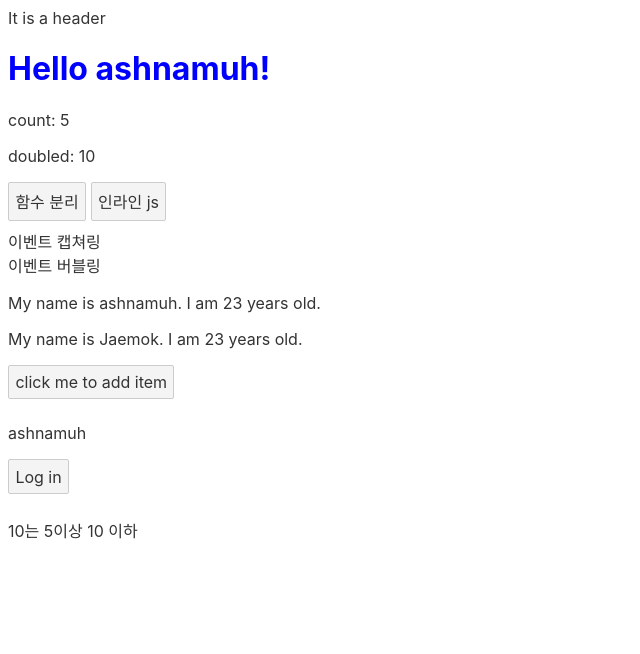
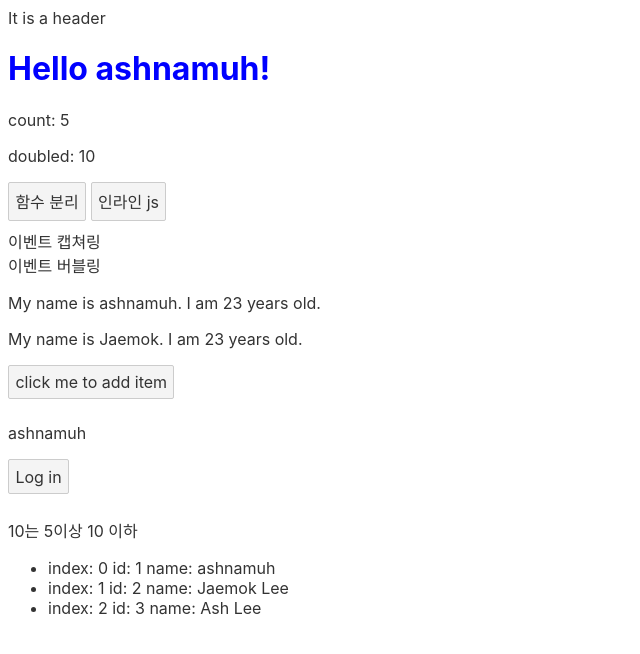
Before and after one commit to ashnamuh/hello-svelte, a Svelte app: page / in a window 1280 px wide. Shown: the top 654 px of the page, without its empty margins (0-640 px from the left). Built offline with nearby package versions, Linux system fonts and the light colour scheme.

Commit message:
add Each.svelte

```diff
--- a/src/App.svelte
+++ b/src/App.svelte
@@ -5,6 +5,7 @@ import Event from './components/Event.svelte';
 import Props from './components/Props.svelte';
 import ArrayList from './components/ArrayList.svelte';
 import IfElse from './components/IfElse.svelte';
+import Each from './components/Each.svelte';
 
 const name = 'ashnamuh';
 
@@ -33,3 +34,4 @@ const jaemok = {
 <Props {...jaemok}></Props>
 <ArrayList></ArrayList>
 <IfElse></IfElse>
+<Each></Each>
--- /dev/null
+++ b/src/components/Each.svelte
@@ -0,0 +1,17 @@
+<script>
+let people = [
+  { id: 1, name: 'ashnamuh' },
+  { id: 2, name: 'Jaemok Lee' },
+  { id: 3, name: 'Ash Lee' }
+]
+</script>
+
+<ul>
+  {#each people as person, index}
+    <li>
+      index: {index}
+      id: {person.id}
+      name: {person.name}
+    </li>
+  {/each}
+</ul>
```
